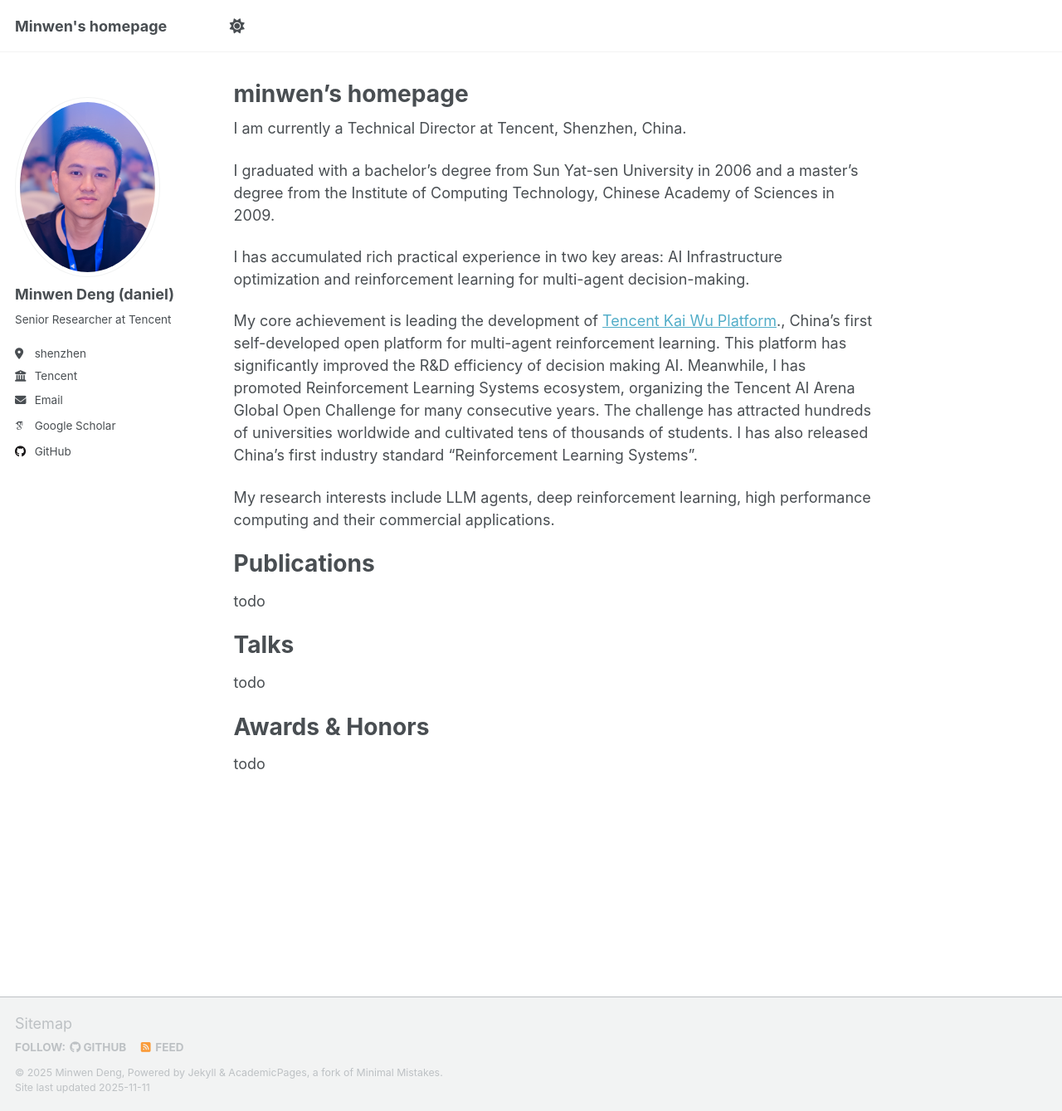
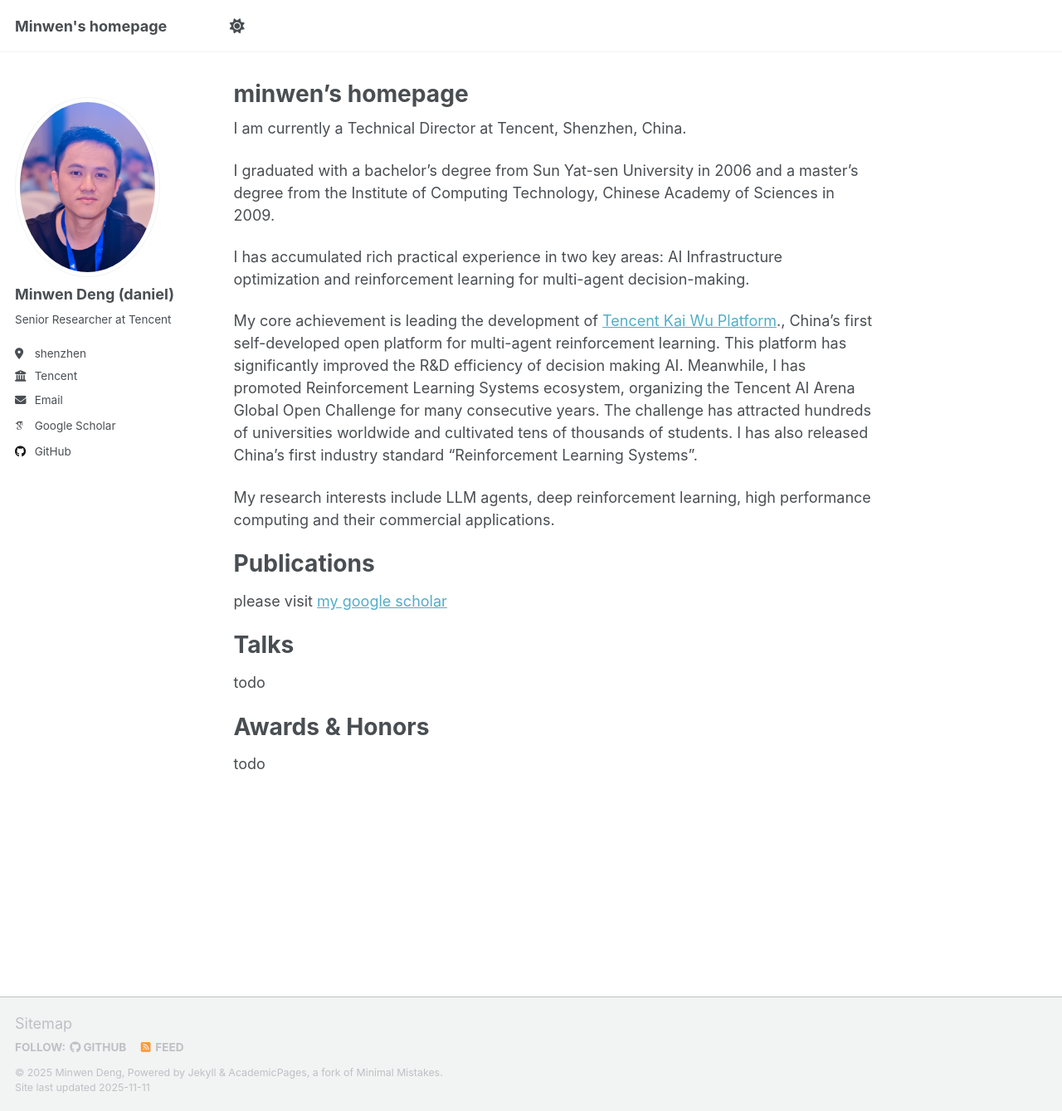
Before and after one commit to dengminwen/dengminwen.github.io, a Jekyll site: the page built from _pages/about.md, in a window 1280 px wide and 1339 px high. Shown: the whole window at 83% size. Built offline with Jekyll 4.4.1, drawn with Linux system fonts in a browser that asks for light colours; some web fonts are replaced; a script that is not in the unit is left out.

Commit message:
Update about.md

```diff
--- a/_pages/about.md
+++ b/_pages/about.md
@@ -19,7 +19,7 @@ My research interests include LLM agents, deep reinforcement learning, high perf
 
 Publications
 ======
-todo
+please visit [my google scholar](https://scholar.google.com/citations?hl=en&user=ITTsOOcAAAAJ)
 
 Talks
 ======
```
